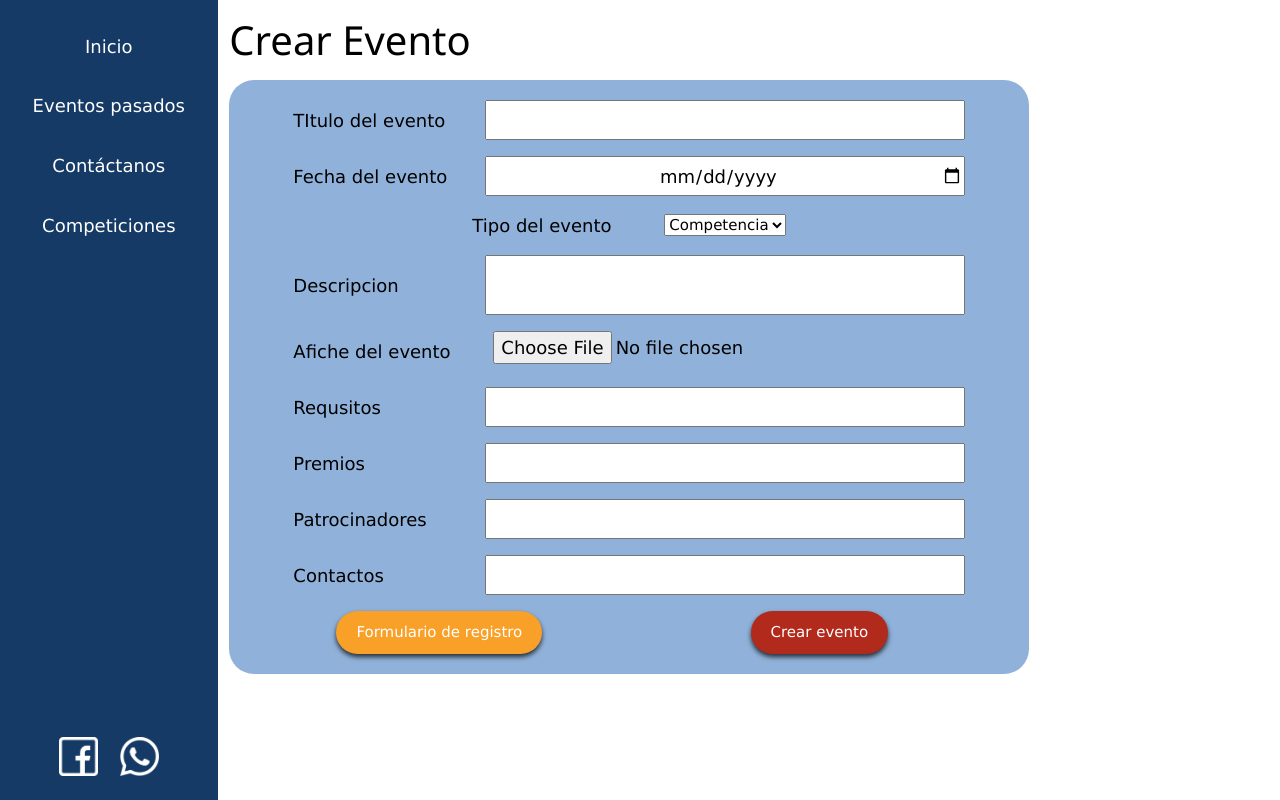
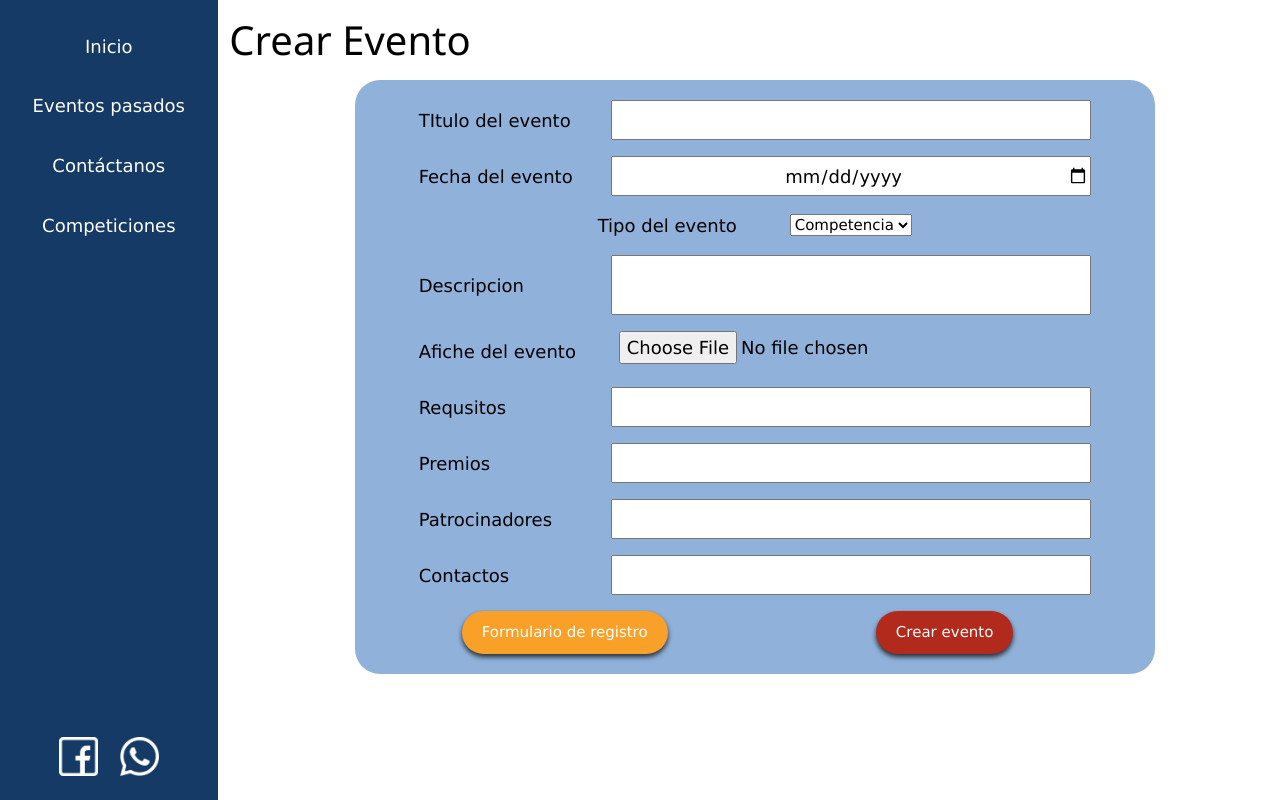
Before and after one commit to garyMamaniCortez/focasoft-front, a React (Create React App) app: page / in a window 1280 px wide. Built offline with nearby package versions, Linux system fonts and the light colour scheme.

Commit message:
style:se arreglo la alineacion del form para crear evento

```diff
--- a/src/components/templates/createEvent/CreateEvent.css
+++ b/src/components/templates/createEvent/CreateEvent.css
@@ -6,7 +6,7 @@
     padding-left: 16px;
 }
 
-.CreateEventContentSection {
-    display: grid;
+.CreateEventSection {
     justify-content: center;
+    display: flex;
 }
```
